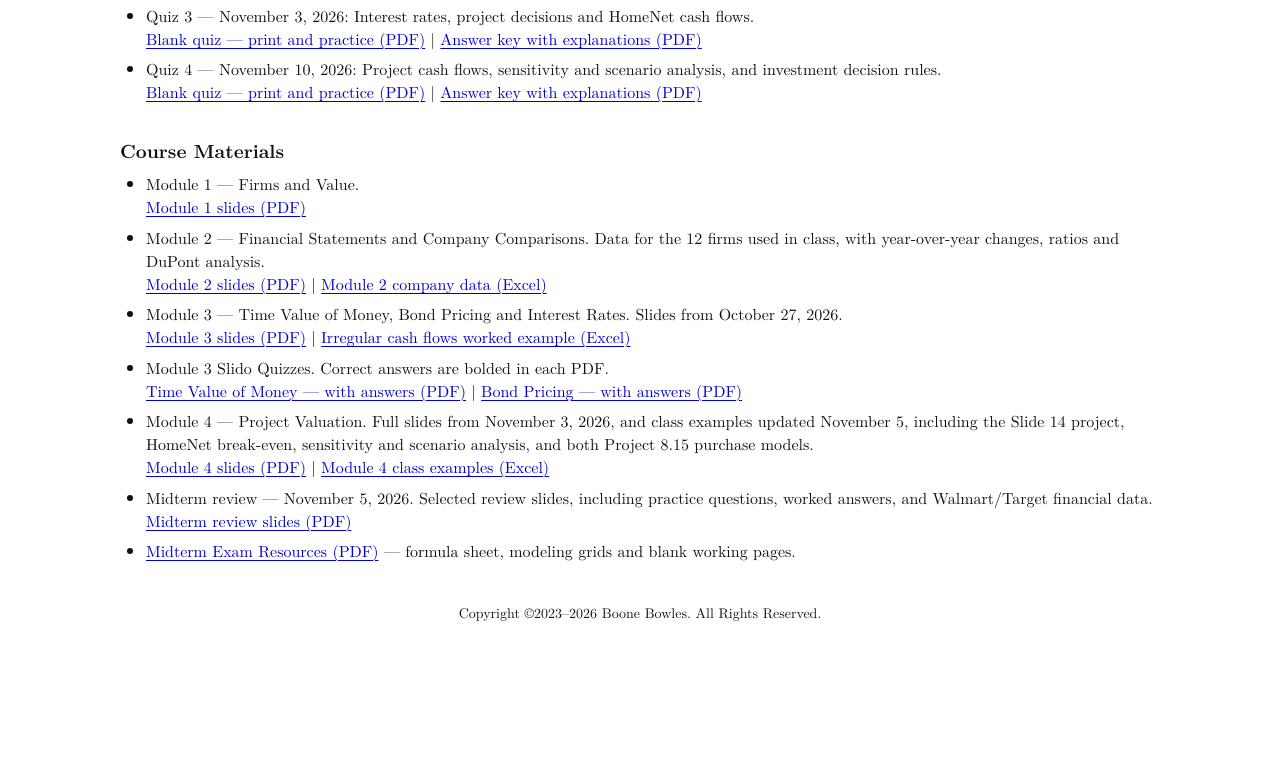
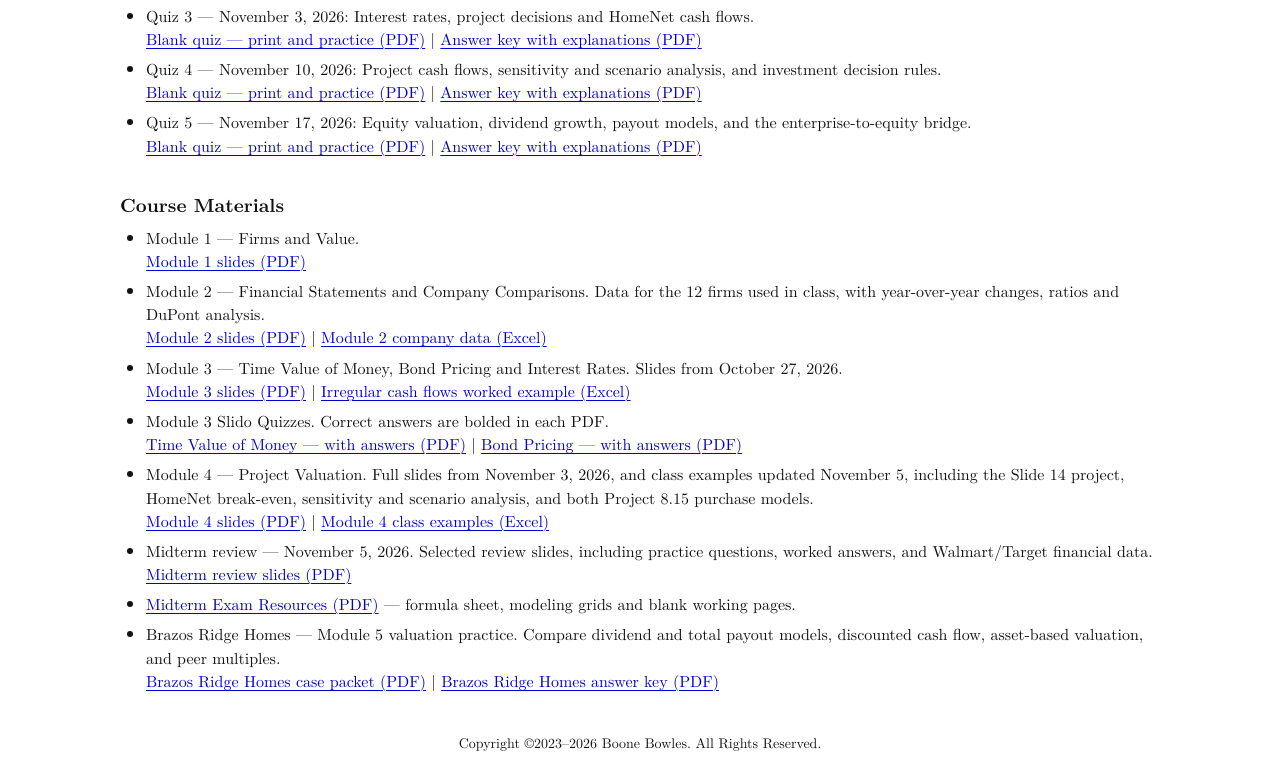
Before and after one commit to boonebowles/boonebowles.github.io, a plain HTML site: page teaching/corporate-finance-mba/index.html in a window 1280 px wide. Shown: the part 903-1675 px from the top of the page. Before the commit the page ends 1545 px from the top, so only its background shows below. Drawn offline with Linux system fonts and the light colour scheme.

Commit message:
Update academic website

```diff
--- a/teaching/corporate-finance-mba/index.html
+++ b/teaching/corporate-finance-mba/index.html
@@ -126,6 +126,9 @@
   <li>Quiz 4 — November 10, 2026: Project cash flows, sensitivity and scenario analysis, and investment decision rules.<br>
     <a href="/assets/quizzes/finc-612-ftmba-fall-2026-quiz-04.pdf" target="_blank" rel="noopener noreferrer" title="Opens in a new tab">Blank quiz — print and practice (PDF)</a> | <a href="/assets/quizzes/finc-612-ftmba-fall-2026-quiz-04-key.pdf" target="_blank" rel="noopener noreferrer" title="Opens in a new tab">Answer key with explanations (PDF)</a>
   </li>
+  <li>Quiz 5 — November 17, 2026: Equity valuation, dividend growth, payout models, and the enterprise-to-equity bridge.<br>
+    <a href="/assets/quizzes/finc-612-ftmba-fall-2026-quiz-05.pdf" target="_blank" rel="noopener noreferrer" title="Opens in a new tab">Blank quiz — print and practice (PDF)</a> | <a href="/assets/quizzes/finc-612-ftmba-fall-2026-quiz-05-key.pdf" target="_blank" rel="noopener noreferrer" title="Opens in a new tab">Answer key with explanations (PDF)</a>
+  </li>
 </ul>
 </section>
 
@@ -151,6 +154,9 @@
     <a href="/assets/class-materials/finc-612-ftmba-fall-2026-midterm-review-slides.pdf?v=2026-11-05-r3" target="_blank" rel="noopener noreferrer" title="Opens in a new tab">Midterm review slides (PDF)</a>
   </li>
   <li><a href="/assets/class-materials/finc-612-ftmba-fall-2026-midterm-reference-material.pdf" target="_blank" rel="noopener noreferrer" title="Opens in a new tab">Midterm Exam Resources (PDF)</a> — formula sheet, modeling grids and blank working pages.</li>
+  <li>Brazos Ridge Homes — Module 5 valuation practice. Compare dividend and total payout models, discounted cash flow, asset-based valuation, and peer multiples.<br>
+    <a href="/assets/class-materials/finc-612-ftmba-fall-2026-brazos-ridge-homes-case.pdf" target="_blank" rel="noopener noreferrer" title="Opens in a new tab">Brazos Ridge Homes case packet (PDF)</a> | <a href="/assets/class-materials/finc-612-ftmba-fall-2026-brazos-ridge-homes-answer-key.pdf" target="_blank" rel="noopener noreferrer" title="Opens in a new tab">Brazos Ridge Homes answer key (PDF)</a>
+  </li>
 </ul>
 </section>
 
```
Also changed, not shown: search-index.json (+1 -1 lines), 4 other files.
